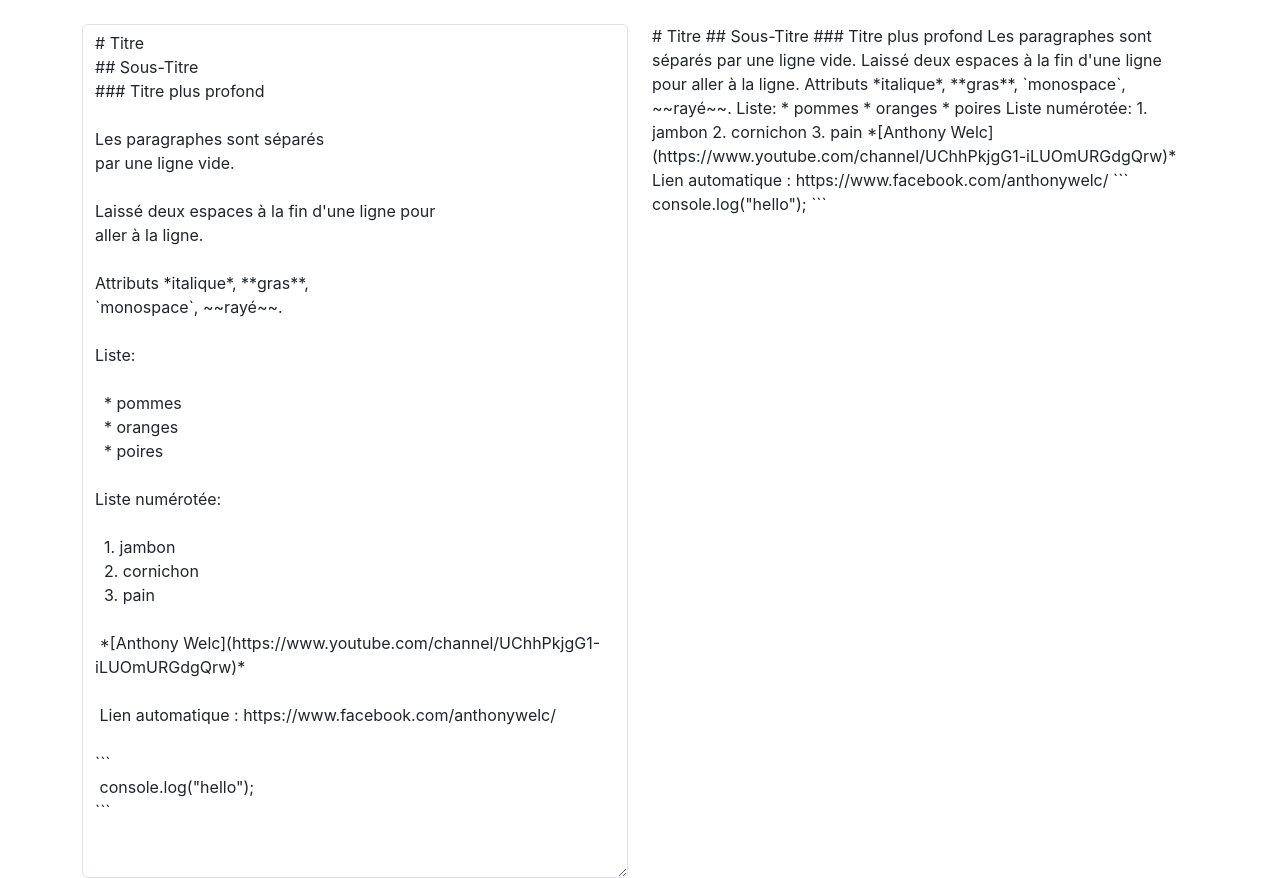
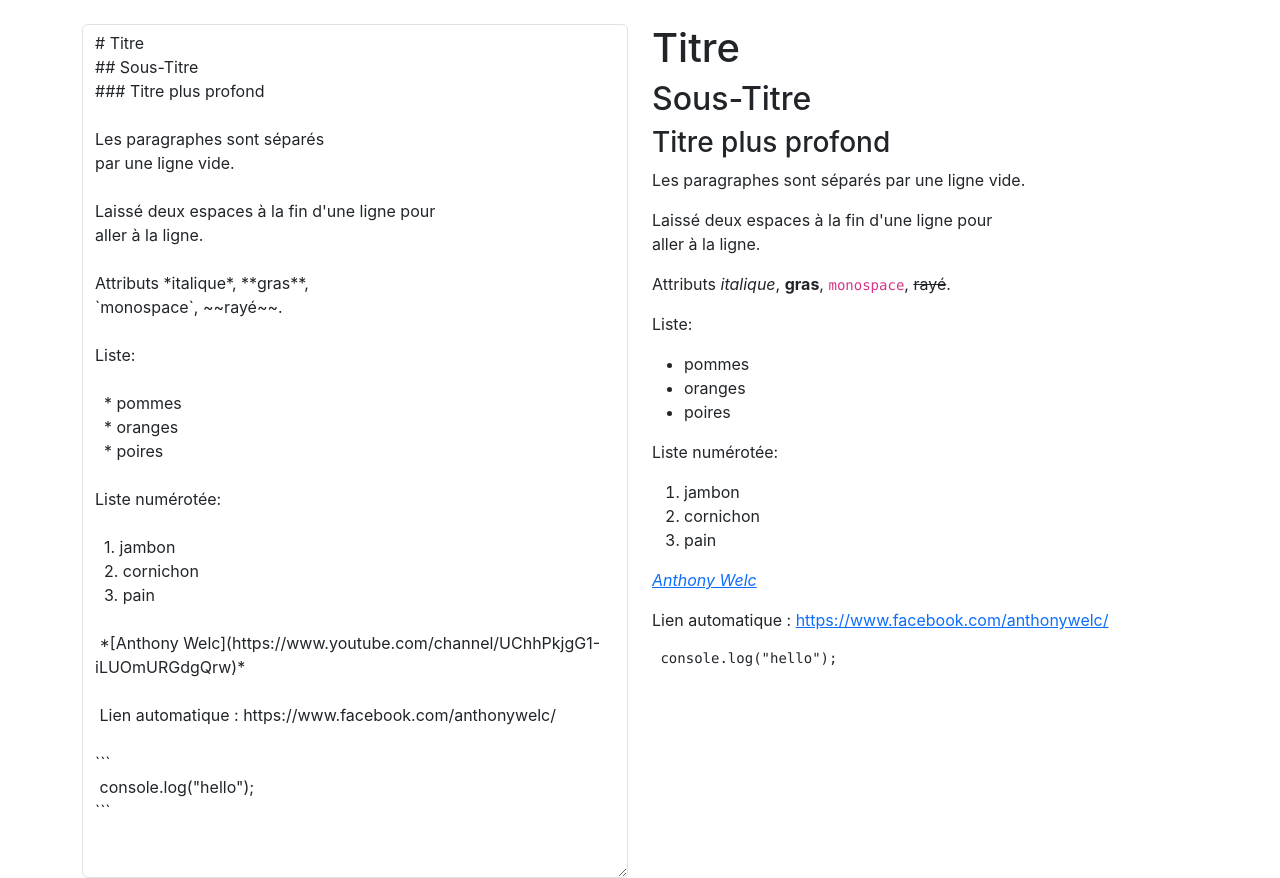
Before and after one commit to boris-cuillerier/markdown-app, a React (Create React App) app: page / in a window 1280 px wide. Built offline with nearby package versions, Linux system fonts and the light colour scheme.

Commit message:
Implementing Marked library for markdown parsing

```diff
--- a/src/App.js
+++ b/src/App.js
@@ -1,15 +1,24 @@
 import React, {Component} from 'react';
 import './App.css';
 import { sampleText } from './sampleText.js';
+import {marked} from 'marked';
 
 class App extends Component {
+
   state = {
     text: sampleText
   };
+
   handleChange = event => {
     const text = event.target.value;
     this.setState({ text });
   };
+
+  renderText = text => {
+    const __html = marked(text, {sanitize: true});
+    return { __html };
+  };
+
   render () {
     return (
       <div className="container">
@@ -25,7 +34,7 @@
           </div>
           <div className="col-sm-6">
             <div>
-              { sampleText }
+              <div dangerouslySetInnerHTML={this.renderText(this.state.text)} />
             </div>
           </div>
         </div>
```
